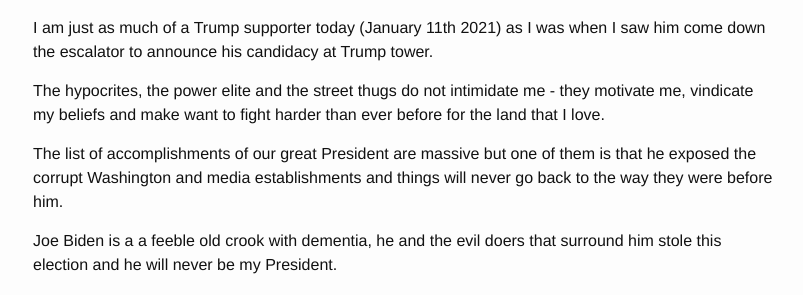
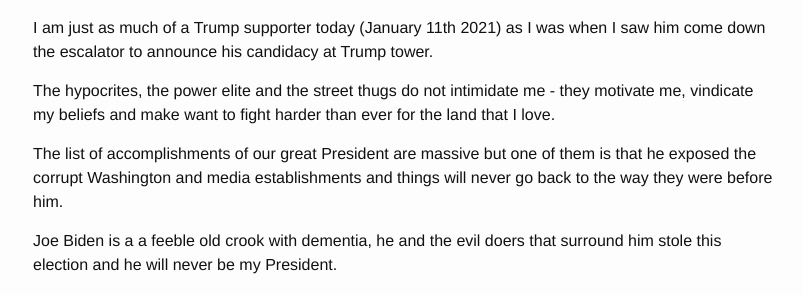
Before and after one commit to newyorkconservative/newyorkconservative.github.io, a Jekyll site: the page built from _posts/2021-01-11-them-the-power-elite-and-us-we-the-people.md, in a window 1280 px wide and 900 px high, scrolled down 489 px. Shown: the part 178-473 px from the top of the window, without its empty margins (237-1040 px from the left). Built offline with Jekyll 4.4.1, drawn with Linux system fonts in a browser that asks for light colours.

Commit message:
Syncing _posts/2021-01-11-them-the-power-elite-and-us-we-the-people.md from WordPress at https://www.newyorkconservative.com () - wpghs

```diff
--- a/_posts/2021-01-11-them-the-power-elite-and-us-we-the-people.md
+++ b/_posts/2021-01-11-them-the-power-elite-and-us-we-the-people.md
@@ -28,7 +28,7 @@ post_date: 2021-01-11 22:39:53
 <!-- /wp:paragraph -->
 
 <!-- wp:paragraph -->
-<p>The hypocrites, the power elite and the street thugs do not intimidate me - they motivate me, vindicate my beliefs and make want to fight harder than ever before for the land that I love.</p>
+<p>The hypocrites, the power elite and the street thugs do not intimidate me - they motivate me, vindicate my beliefs and make want to fight harder than ever for the land that I love.</p>
 <!-- /wp:paragraph -->
 
 <!-- wp:paragraph -->
```
